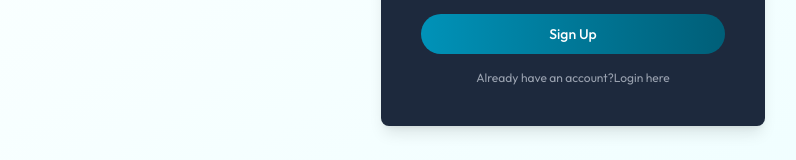
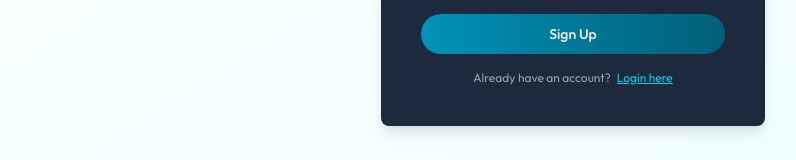
Before and after one commit to kelvinnmuia/mern-auth-system, a React (Vite) app in the folder client/: page /login in a window 1280 px wide. Shown: the part 498-658 px from the top of the page, without its empty margins (67-863 px from the left). Built offline with nearby package versions, Linux system fonts and the light colour scheme.

Commit message:
added the login and sign up p tag on the form

```diff
--- a/client/src/pages/Login.jsx
+++ b/client/src/pages/Login.jsx
@@ -20,11 +20,12 @@ function Login() {
         <p className="text-center text-sm mb-6">{state === 'Sign Up' ? 'Create your account' :
         'Login to your account!'}</p>
         <form>
-          <div className="mb-4 flex items-center gap-3 w-full px-5 py-2.5
+          {state === "Sign Up" && (
+            <div className="mb-4 flex items-center gap-3 w-full px-5 py-2.5
            rounded-full bg-[#333A5C]">
             <CiUser className="text-gray-300" />
           <input className="bg-transparent outline-none text-gray-300" type="text" placeholder="Full Name" required />
-          </div>
+          </div>)}
           <div className="mb-4 flex items-center gap-3 w-full px-5 py-2.5
            rounded-full bg-[#333A5C]">
             <MdOutlineEmail className="text-gray-300" />
@@ -39,9 +40,11 @@ function Login() {
           <button className="w-full py-2.5 rounded-full bg-gradient-to-r
           from-cyan-600 to-cyan-800 text-white font-medium">{state}</button>
         </form>
-        <p className="text-gray-400 text-center text-xs mt-4">Already have an account?
-          <span>Login here</span>
-        </p>
+        {state === "Sign Up" ? ( <p className="text-gray-400 text-center text-xs mt-4">Already have an account?
+          <span className="ml-1.5 text-cyan-400 cursor-pointer underline">Login here</span>
+        </p>) : (<p className="text-gray-400 text-center text-xs mt-4">Don't have an account?
+          <span className="ml-1.5 text-cyan-400 cursor-pointer underline">Sign Up</span>
+        </p>)}
       </div>
     </div>
   )
```
